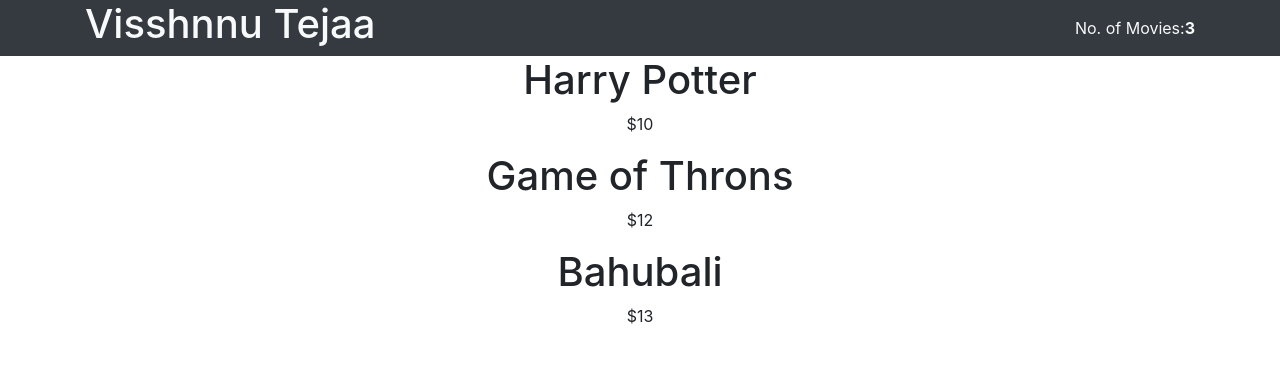
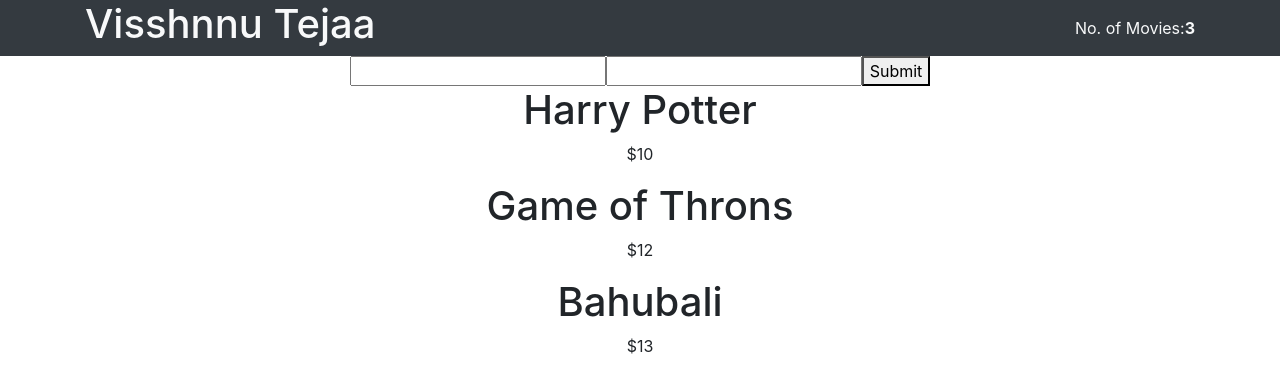
Before and after one commit to visshnnu-tejaa-98/react-state-management-contest-api, a React (Create React App) app: page / in a window 1280 px wide. Shown: the top 390 px of the page. Built offline with nearby package versions, Linux system fonts and the light colour scheme.

Commit message:
add movie form is rendered

```diff
--- a/src/App.js
+++ b/src/App.js
@@ -2,12 +2,14 @@
 import './App.css';
 import { MovieProvider } from './components/movieContext';
 import Nav from './components/navbar';
+import AddMovie from './components/addMovie';
 
 function App() {
 	return (
 		<MovieProvider>
 			<div className='App'>
 				<Nav />
+				<AddMovie />
 				<MovieList />
 			</div>
 		</MovieProvider>
--- /dev/null
+++ b/src/components/addMovie.js
@@ -0,0 +1,20 @@
+import React, { useState } from 'react';
+const AddMovie = () => {
+	let [name, setName] = useState('');
+	let [price, setPrice] = useState('');
+	const upDateName = (e) => {
+		setName(e.target.value);
+	};
+	const upDatePrice = (e) => {
+		setPrice(e.target.value);
+	};
+	return (
+		<div>
+			<input type='text' name='name' value={name} onChange={upDateName} />
+			<input type='text' name='price' value={price} onChange={upDatePrice} />
+			<button>Submit</button>
+		</div>
+	);
+};
+
+export default AddMovie;
```
